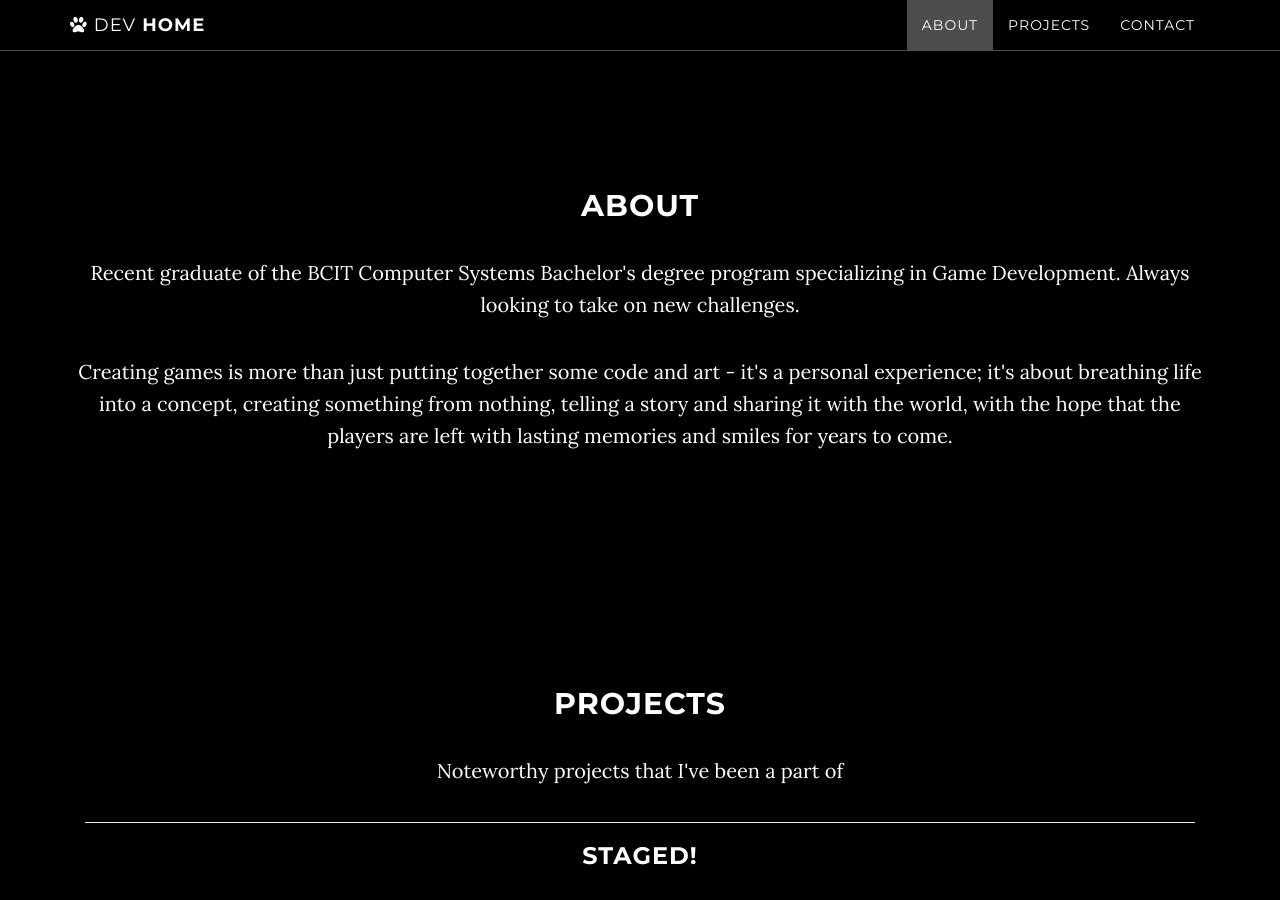
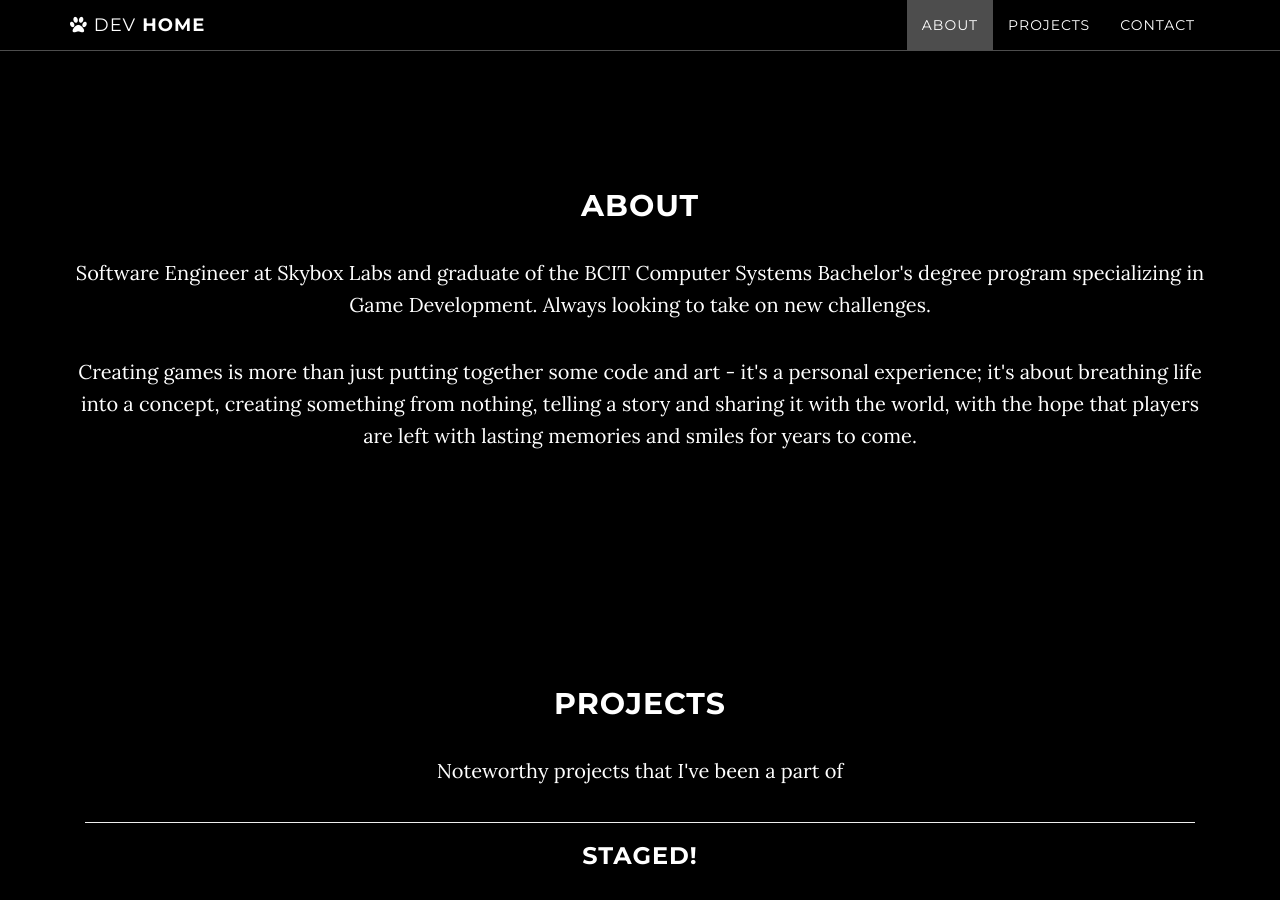
Before and after one commit to LexaFayte/DevKabak, a Jekyll site: the page built from index.html, in a window 1280 px wide and 900 px high, scrolled down 911 px. Built offline with Jekyll 4.4.1, drawn with Linux system fonts in a browser that asks for light colours.

Commit message:
Update about.html
Updated bio

```diff
--- a/_includes/about.html
+++ b/_includes/about.html
@@ -3,8 +3,8 @@
         <div class="row">
             <div class="col-lg-12">
                 <h2>About</h2>
-                <p>Recent graduate of the BCIT Computer Systems Bachelor's degree program specializing in Game Development. Always looking to take on new challenges.</p>
-                <p>Creating games is more than just putting together some code and art - it's a personal experience; it's about breathing life into a concept, creating something from nothing, telling a story and sharing it with the world, with the hope that the players are left with lasting memories and smiles for years to come. </p>
+                <p>Software Engineer at Skybox Labs and graduate of the BCIT Computer Systems Bachelor's degree program specializing in Game Development. Always looking to take on new challenges.</p>
+                <p>Creating games is more than just putting together some code and art - it's a personal experience; it's about breathing life into a concept, creating something from nothing, telling a story and sharing it with the world, with the hope that players are left with lasting memories and smiles for years to come. </p>
             </div>
         </div>
     </section>
```
